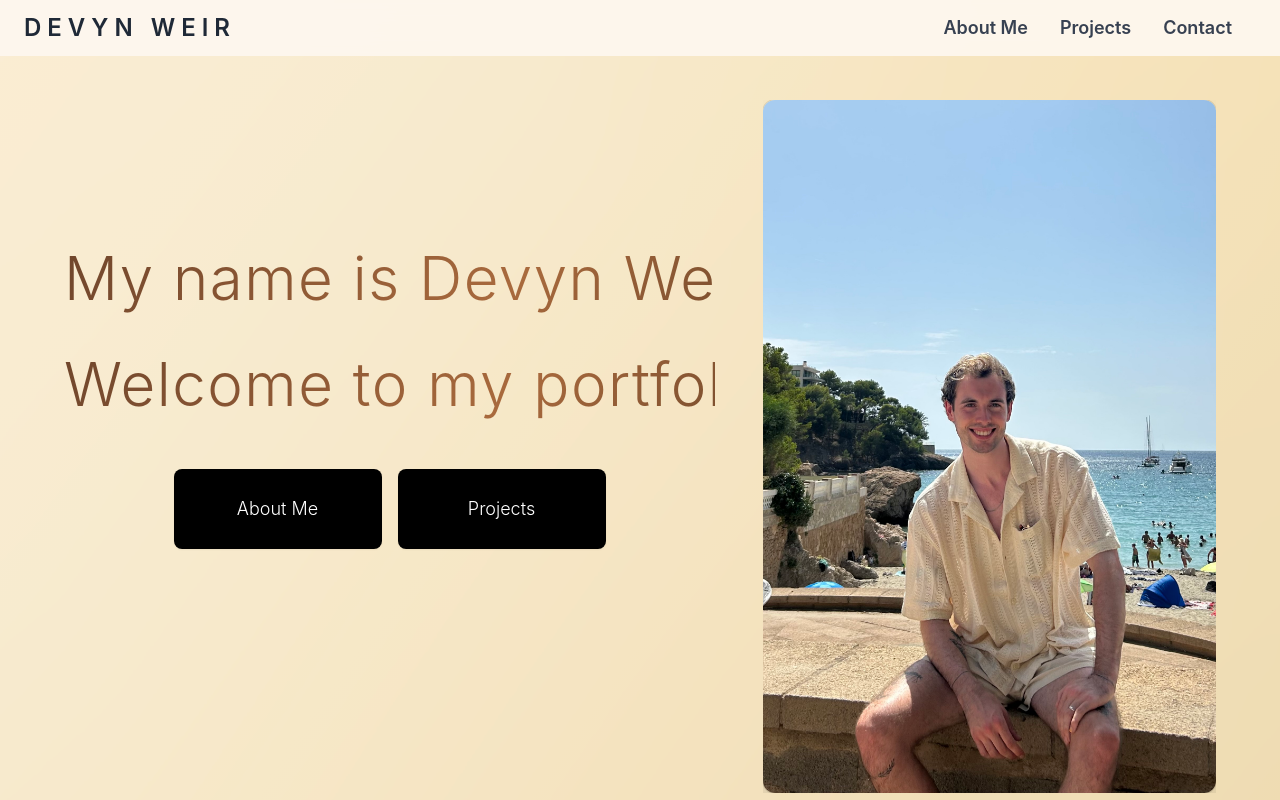
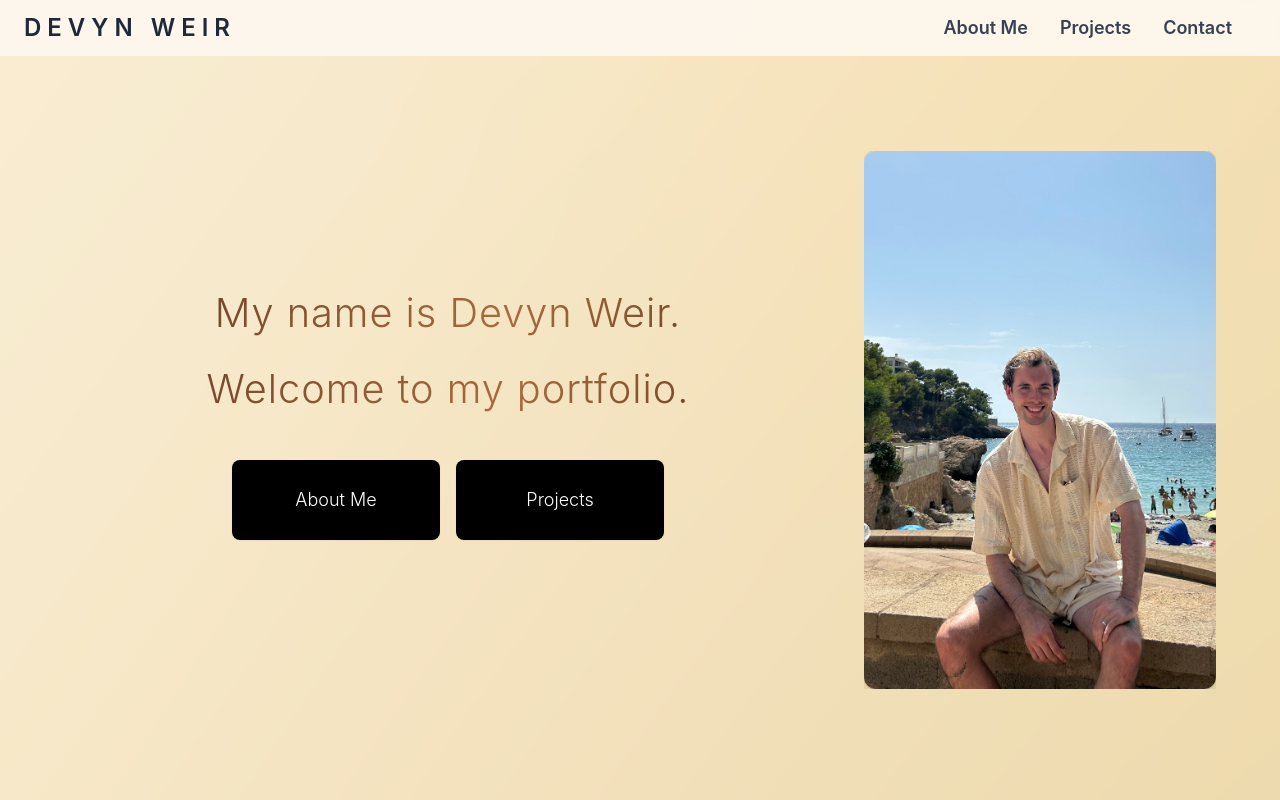
Before and after one commit to webdevyn/webdevyn.github.io, a React (Create React App) app: page /welcomepage in a window 1280 px wide. Shown: the top 800 px of the page. Built offline with nearby package versions, Linux system fonts and the light colour scheme; the HTML template or start-up script is replaced by a standard one.

Commit message:
Keep welcome greetings fully visible beside the photo
Give the greeting column the leftover flex space, allow wrapping,
and cap desktop photo/type size so neither line is clipped by the
image or the sticky header.

Co-authored-by: Devyn Weir <webdevyn@users.noreply.github.com>

```diff
--- a/src/components/WelcomePage.jsx
+++ b/src/components/WelcomePage.jsx
@@ -100,10 +100,10 @@ function WelcomePage() {
     <main className="welcome-animated-bg has-fixed-header min-h-dvh max-w-full text-gray-800">
       <div className="px-4 py-4 sm:px-6 sm:py-6 md:py-8 landscape-phone:px-4 landscape-phone:py-2">
       <section className="welcome-fade-in mx-auto flex w-full min-w-0 max-w-6xl items-center justify-center md:min-h-[80vh] landscape-phone:min-h-[calc(100dvh-3.25rem)]">
-        <div className="flex w-full min-w-0 flex-col items-center justify-center gap-6 md:flex-row md:justify-center md:gap-12 landscape-phone:h-full landscape-phone:!flex-row landscape-phone:items-center landscape-phone:justify-center landscape-phone:!gap-4">
+        <div className="flex w-full min-w-0 flex-col items-center justify-center gap-6 md:flex-row md:items-center md:justify-center md:gap-8 landscape-phone:h-full landscape-phone:!flex-row landscape-phone:items-center landscape-phone:justify-center landscape-phone:!gap-4">
           <motion.div
-            className={`mb-2 flex min-h-0 w-full min-w-0 max-w-full flex-col items-center justify-center text-center transition-transform duration-[1800ms] ease-[cubic-bezier(0.19,1,0.22,1)] sm:mb-4 sm:-translate-y-8 md:-translate-y-12 landscape-phone:mb-0 landscape-phone:flex-1 landscape-phone:!translate-y-0 landscape-phone:!translate-x-0 ${
-              shiftGreetings ? "md:translate-x-0" : "md:translate-x-40"
+            className={`welcome-greeting-copy mb-2 flex min-h-0 w-full min-w-0 max-w-full flex-col items-center justify-center text-center transition-transform duration-[1800ms] ease-[cubic-bezier(0.19,1,0.22,1)] sm:mb-4 md:flex-1 md:basis-0 landscape-phone:mb-0 landscape-phone:flex-1 landscape-phone:!translate-y-0 landscape-phone:!translate-x-0 ${
+              shiftGreetings ? "md:translate-x-0" : "md:translate-x-8"
             }`}
             animate={{
               opacity: isTransitioningToAbout ? 0 : 1,
@@ -111,7 +111,7 @@ function WelcomePage() {
             transition={{ duration: 0.18 }}
           >
             <h1
-              className={`welcome-greeting-text max-w-full text-balance text-[clamp(1.35rem,6.2vw,3.75rem)] font-light tracking-wide transition-all duration-700 ease-out md:whitespace-nowrap landscape-phone:text-[clamp(1.05rem,4.6vh,1.6rem)] landscape-phone:whitespace-nowrap ${
+              className={`welcome-greeting-text max-w-full text-balance text-[clamp(1.35rem,6.2vw,2.35rem)] font-light tracking-wide transition-all duration-700 ease-out md:text-[clamp(1.5rem,3.1vw,2.75rem)] landscape-phone:text-[clamp(0.95rem,4.2vh,1.35rem)] ${
                 showFirstGreeting
                   ? "translate-y-0 opacity-100"
                   : "translate-y-4 opacity-0"
@@ -120,7 +120,7 @@ function WelcomePage() {
               My name is Devyn Weir.
             </h1>
             <h1
-              className={`welcome-greeting-text mt-3 max-w-full text-balance text-[clamp(1.35rem,6.2vw,3.75rem)] font-light tracking-wide transition-all duration-700 ease-out md:whitespace-nowrap sm:mt-4 landscape-phone:mt-2 landscape-phone:text-[clamp(1.05rem,4.6vh,1.6rem)] landscape-phone:whitespace-nowrap ${
+              className={`welcome-greeting-text mt-3 max-w-full text-balance text-[clamp(1.35rem,6.2vw,2.35rem)] font-light tracking-wide transition-all duration-700 ease-out sm:mt-4 md:text-[clamp(1.5rem,3.1vw,2.75rem)] landscape-phone:mt-2 landscape-phone:text-[clamp(0.95rem,4.2vh,1.35rem)] ${
                 showSecondGreeting
                   ? "translate-y-0 opacity-100"
                   : "translate-y-4 opacity-0"
--- a/src/index.css
+++ b/src/index.css
@@ -27,6 +27,13 @@ body {
   max-width: 100%;
   height: auto;
   aspect-ratio: 453 / 693;
+}
+
+@media (min-width: 768px) {
+  .profile-photo-frame {
+    width: min(36vw, 22rem);
+    flex-shrink: 0;
+  }
 }
 
 @media (max-width: 767px) {
@@ -295,9 +302,14 @@ body {
   }
 }
 
+.welcome-greeting-copy {
+  min-width: 0;
+}
+
 .welcome-greeting-text {
   display: inline-block;
   max-width: 100%;
+  overflow-wrap: break-word;
   background: linear-gradient(
     125deg,
     #4a2f1d,
```
